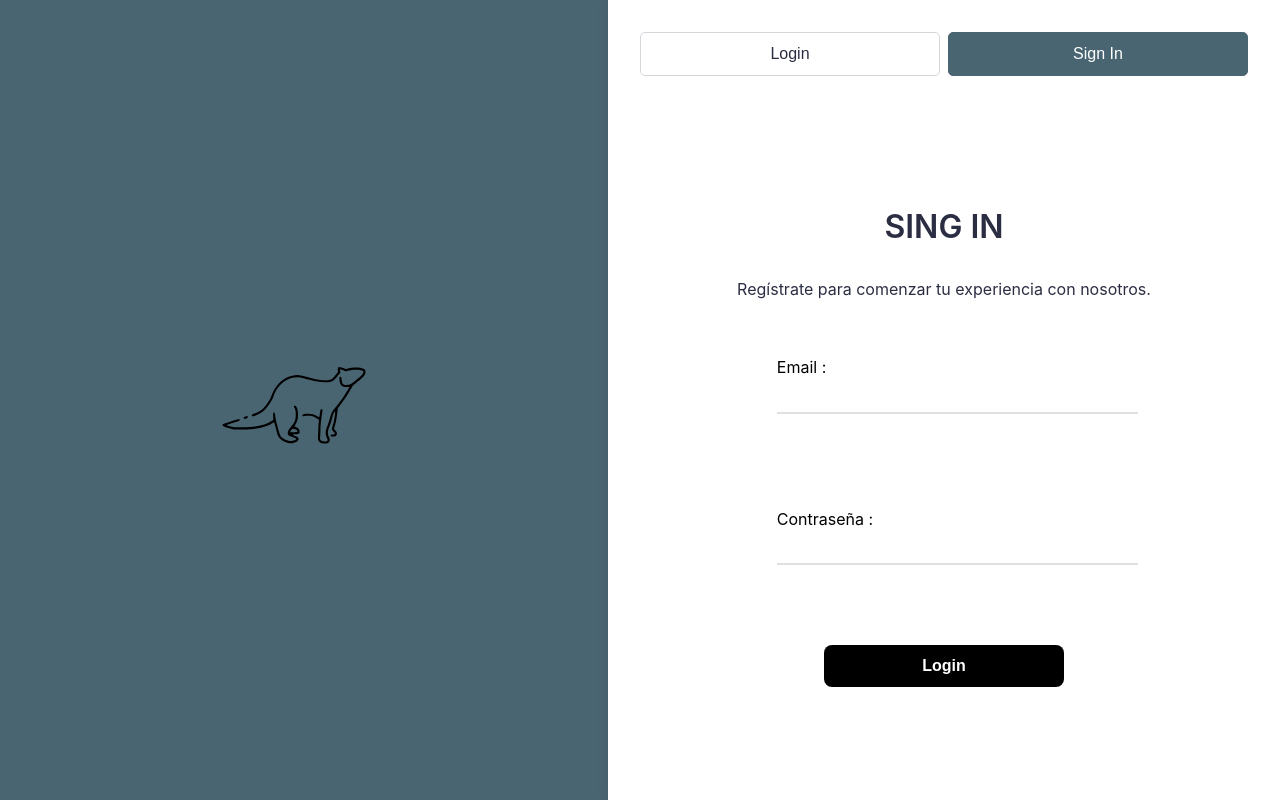
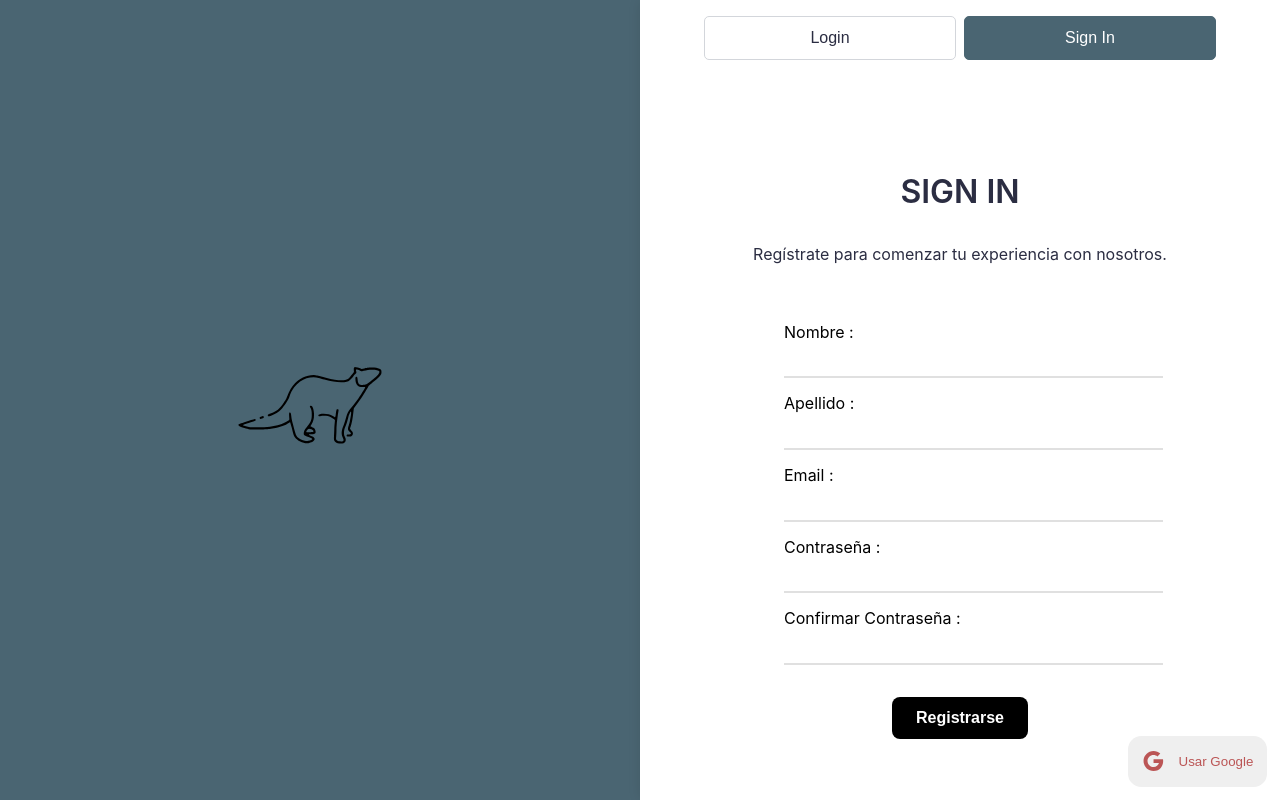
Before and after one commit to Kgnot/bullet-app, a React (Vite) app: page /login in a window 1280 px wide. Both pictures are taken after a click on the button "Sign In". Built offline with nearby package versions, Linux system fonts and the light colour scheme; a web font is replaced by a local one.

Commit message:
Finalizado el front de la aplicación

```diff
--- a/src/ui/Components/CustomForm/Components/InputLoginForm/InputLoginForm.css
+++ b/src/ui/Components/CustomForm/Components/InputLoginForm/InputLoginForm.css
@@ -5,8 +5,6 @@
     align-items: start;
     gap: 1em;
     width: 55%;
-
-
 }
 
 .form-input-group-label {
@@ -37,13 +35,14 @@
     border-color: var(--color5-var) !important;
 }
 
-.error {
+.error-login {
     position: absolute;
     display: flex;
     text-align: start;
     color:var(--color5-var);
     margin: auto;
-    left: 0;
+    left: -30px;
     height: 2.5em;
-    bottom: -45px;
+    width: 25em;
+    bottom: -40px;
 }
--- a/src/ui/Components/CustomForm/Components/InputLoginForm/InputLoginForm.tsx
+++ b/src/ui/Components/CustomForm/Components/InputLoginForm/InputLoginForm.tsx
@@ -1,19 +1,18 @@
 import { Control, Controller, FieldError } from "react-hook-form";
-import {FormLoginValues} from "../../Form.ts";
 import "./InputLoginForm.css";
 
 interface Props {
-    name: keyof FormLoginValues;
-    control: Control<FormLoginValues>; // Control<FormValues>
+    name: string;
+    control: Control<any>; /* Toca ver esto*/
     label: string;
     type?: string;
-    options?: string[]; // Opciones para un select
+    options?: string[];
     error?: FieldError;
     className?: string;
     placeholder?: string;
 }
 
-const InputForm = ({ name, control, label, type,error, className,placeholder }: Props) => {
+const InputLoginForm = ({ name, control, label, type,error, className,placeholder }: Props) => {
     return (
         <div className="form-input-login-group">
             <label className="form-input-group-label" htmlFor={name}>
@@ -35,9 +34,9 @@ const InputForm = ({ name, control, label, type,error, className,placeholder }:
                         />
                 }
             />
-            {error && <p className="error">{error.message}</p>}
+            {error && <p className="error-login">{error.message}</p>}
         </div>
     );
 };
 
-export default InputForm;
+export default InputLoginForm;
--- a/src/ui/Components/CustomForm/Form.ts
+++ b/src/ui/Components/CustomForm/Form.ts
@@ -13,9 +13,20 @@ export const schemaLogin = z.object({
     password: z.string().min(6, "La contraseña debe ser de mínimo 6 caracteres"),
 })
 
+export const schemaSignIn = z.object({
+    firstName: z.string().min(1,"No es un nombre valido"),
+    lastName: z.string().min(1,"Ingrese un apellido valido"),
+    email: z.string().email("No es un email valido"),
+    nickName: z.string().min(1,"Ingrese un nick valido"),
+    password: z.string().min(6, "La contraseña debe tener mínimo 6 dígitos"),
+    confirmPassword: z.string().min(6,"La confirmación de la contraseña debe tener mínimo 6 dígitos")
+}).refine(data => data.password === data.confirmPassword , {
+    message: "Las contraseñas no son válidas",
+    path: ['confirmPassword'],
+})
 
 
 
-
+export type FormSingInValues = z.infer<typeof schemaSignIn>;
 export type FormLoginValues = z.infer<typeof schemaLogin>;
 export type FormValues = z.infer<typeof schemaExpenses>;
--- /dev/null
+++ b/src/ui/Components/CustomForm/SignIn/SignInForm.tsx
@@ -0,0 +1,48 @@
+import "./SingInForm.css"
+import {useAuth} from "../../../../state";
+import {SubmitHandler, useForm} from "react-hook-form";
+import {FormSingInValues, schemaSignIn} from "../Form.ts";
+import {zodResolver} from "@hookform/resolvers/zod";
+import InputLoginForm from "../Components/InputLoginForm/InputLoginForm.tsx";
+import GoogleIcon from '@mui/icons-material/Google';
+
+export const SignInForm = ({className}: { className?: string }) => {
+    const {login} = useAuth();
+    const {control, handleSubmit, formState: {errors}} = useForm<FormSingInValues>({
+        resolver: zodResolver(schemaSignIn)
+    });
+
+    const onsubmit: SubmitHandler<FormSingInValues> = (data) => {
+        login();
+        console.log(data)
+    }
+
+    const handlerGoogleSignIn = () => {
+        console.log("xd");
+    }
+
+
+    return (
+        <>
+            <form onSubmit={handleSubmit(onsubmit)} className={`signInForm ${className}`}>
+                <div>
+                    <InputLoginForm name="firstName" control={control} type="text" label="Nombre"
+                                    error={errors.firstName}/>
+                    <InputLoginForm name="lastName" control={control} type="text" label="Apellido"
+                                    error={errors.lastName}/>
+                    <InputLoginForm name="email" control={control} type="email" label="Email" error={errors.email}/>
+                    <InputLoginForm name="password" control={control} type="password" label="Contraseña"
+                                    error={errors.password}/>
+                    <InputLoginForm name="confirmPassword" control={control} type="password"
+                                    label="Confirmar Contraseña" error={errors.confirmPassword}/>
+                </div>
+                <div className="buttons_div_signIn">
+                    <button className="signIn_button" type="submit"> Registrarse</button>
+                </div>
+            </form>
+            <button className="signIn_google_button" onClick={handlerGoogleSignIn}><GoogleIcon/>
+                <span> Usar Google</span></button>
+
+        </>
+    )
+}
--- /dev/null
+++ b/src/ui/Components/CustomForm/SignIn/SingInForm.css
@@ -0,0 +1,41 @@
+.signInForm{
+    display: flex;
+    flex-direction: column;
+    justify-content: center;
+    align-items: center;
+    gap: 2em;
+}
+.signInForm div{
+    position: relative;
+    display: flex;
+    flex-wrap: wrap;
+    background-color: inherit;
+    justify-content: center;
+}
+
+/*Botones porque me da pereza hacer mas componentes por hoy */
+.signInForm button , .signIn_google_button{
+    display: flex;
+    flex-direction: row;
+    justify-content: center;
+    align-items: center;
+    padding: 1em;
+    border: none;
+    border-radius: 1em;
+    cursor: pointer;
+
+    &:hover{
+        background-color: lightgray;
+    }
+}
+.buttons_div_signIn{
+    display: flex;
+    gap: 1em;
+}
+.signIn_google_button{
+    position: absolute;
+    color: var(--color5-var);
+    gap: 1em;
+    bottom: 1em;
+    right: 1em;
+}
--- a/src/ui/views/_Login/Component/changeSelected/ChangeSelected.css
+++ b/src/ui/views/_Login/Component/changeSelected/ChangeSelected.css
@@ -1,10 +1,11 @@
 .ChangeSelected {
     position: relative;
     display: flex;
-    flex:1;
     gap: 0.5em;
-    width: 100%;
+    width: 80%;
     justify-content: center;
+    margin: 1em 0 0 0;
+
 }
 
 .ChangeSelected button {
--- a/src/ui/views/_Login/Component/changeSelected/ChangeSelected.tsx
+++ b/src/ui/views/_Login/Component/changeSelected/ChangeSelected.tsx
@@ -3,9 +3,10 @@ import "./ChangeSelected.css";
 
 interface ChangeSelectedProps {
     parentMethod: (value: string) => void;
+    className?:string;
 }
 
-export const ChangeSelected = ({ parentMethod }: ChangeSelectedProps) => {
+export const ChangeSelected = ({ parentMethod ,className}: ChangeSelectedProps) => {
     const [selected, setSelected] = useState("LOGIN");
 
     const handlerMethod = (value: string) => {
@@ -14,15 +15,15 @@ export const ChangeSelected = ({ parentMethod }: ChangeSelectedProps) => {
     };
 
     return (
-        <div className="ChangeSelected">
+        <div className={`ChangeSelected ${className}`}>
             <button
                 onClick={() => handlerMethod("LOGIN")}
                 className={`ChangeSelected_login ${selected === "LOGIN" ? "active" : ""}`}>
                 Login
             </button>
             <button
-                onClick={() => handlerMethod("SING IN")}
-                className={`ChangeSelected_sing-in ${selected === "SING IN" ? "active" : ""}`}>
+                onClick={() => handlerMethod("SIGN IN")}
+                className={`ChangeSelected_sing-in ${selected === "SIGN IN" ? "active" : ""}`}>
                 Sign In
             </button>
         </div>
--- a/src/ui/views/_Login/Login.css
+++ b/src/ui/views/_Login/Login.css
@@ -39,9 +39,9 @@
     justify-content: center;
     background-color: white;
     box-shadow: -2px 0 12px -2px rgba(0, 0, 0, 0.1);
-    padding: 2em;
     gap: 1.5em;
 }
+
 .login-right-body{
     display: flex;
     flex-direction: column;
@@ -49,6 +49,7 @@
     width: 100%;
     align-items: center;
     justify-content: center;
+
 }
 
 .login-right h2 {
--- a/src/ui/views/_Login/Login.tsx
+++ b/src/ui/views/_Login/Login.tsx
@@ -1,7 +1,8 @@
 import "./Login.css";
-import { LoginForm } from "../../Components/CustomForm/LoginForm/LoginForm.tsx";
-import { useState } from "react";
-import { ChangeSelected } from "./Component/changeSelected/ChangeSelected.tsx";
+import {LoginForm} from "../../Components/CustomForm/LoginForm/LoginForm.tsx";
+import {useState} from "react";
+import {ChangeSelected} from "./Component/changeSelected/ChangeSelected.tsx";
+import {SignInForm} from "../../Components/CustomForm/SignIn/SignInForm.tsx";
 
 const Login = () => {
     const [selected, setSelected] = useState("LOGIN");
@@ -19,14 +20,15 @@ const Login = () => {
     return (
         <div className="Login">
             <div className="login-left">
-                <img src="./FinasitPet.svg" alt="logo" />
+                <img src="./FinasitPet.svg" alt="logo"/>
             </div>
             <div className="login-right">
-                <ChangeSelected parentMethod={changeSelected} />
+                <ChangeSelected parentMethod={changeSelected}/>
                 <div className="login-right-body">
                     <h2>{selected}</h2>
                     <p className="login-subtitle">{getSubtitle()}</p>
-                    <LoginForm/>
+                    {selected === "LOGIN" && <LoginForm/>}
+                    {selected !== "LOGIN" && <SignInForm/>}
                 </div>
             </div>
         </div>
```
